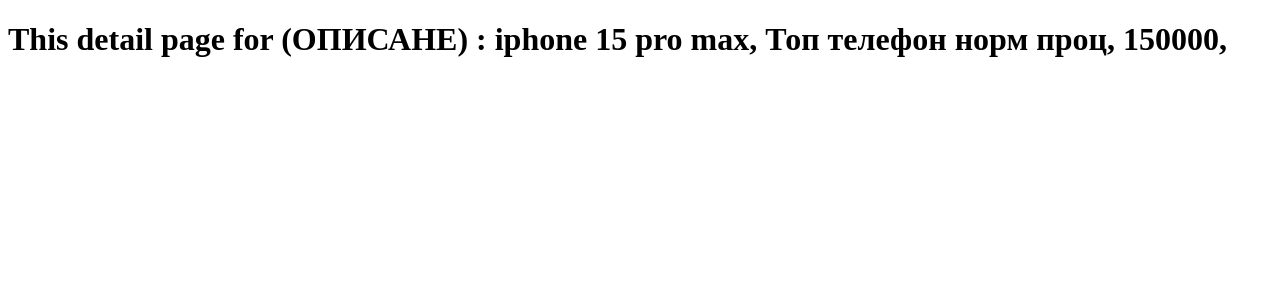
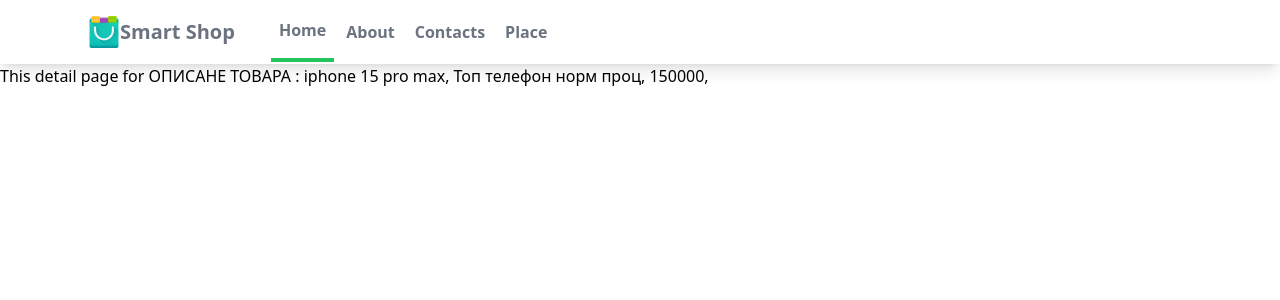
Before and after one commit to eqwert13/django_site, a Django app: page /myapp/1/ in a window 1280 px wide. Shown: the top 300 px of the page. Run offline with Django 5.2, Linux system fonts and the light colour scheme; data comes from the database, SQL or seed files in the repository; style sheets or scripts are compiled from the project's sources.

Commit message:
navbar.html create separetely

```diff
--- a/mysite/myapp/templates/myapp/base.html
+++ b/mysite/myapp/templates/myapp/base.html
@@ -5,9 +5,12 @@
     <meta charset="UTF-8">
     <meta name="viewport" content="width=device-width, initial-scale=1.0">
     <link rel="stylesheet" href="{% static 'myapp/styles.css' %}">
-    <title>Document</title>
+    <title>SmartShop</title>
 </head>
 <body>
+
+    {% include "myapp/navbar.html" %}
+
     {% block content %}
     {% endblock content %}
 </body>
--- a/mysite/myapp/templates/myapp/detail.html
+++ b/mysite/myapp/templates/myapp/detail.html
@@ -1,3 +1,6 @@
+{% extends "myapp/base.html" %}
+{% block content %}
+
 <!DOCTYPE html>
 <html lang="en">
 <head>
@@ -6,9 +9,12 @@
     <title>Document</title>
 </head>
 <body>
+
     <h1>
-        This detail page for (ОПИСАНЕ) : {{item.name}}, {{item.description}}, {{item.price}},
+        This detail page for ОПИСАНЕ ТОВАРА : {{item.name}}, {{item.description}}, {{item.price}},
     </h1>
 
 </body>
 </html>
+
+{% endblock content %}
--- /dev/null
+++ b/mysite/myapp/templates/myapp/navbar.html
@@ -0,0 +1,21 @@
+{% load static %}
+    <nav class="bg-white shadow-lg">
+		<div class="max-w-6xl mx-auto px-4">
+			<div class="flex justify-between">
+				<div class="flex space-x-7">
+					<div>
+						<a href="#" class="flex items-center px-2 py-4">
+						<img class="h-8 w-8" src="{% static 'myapp/images/shop.png' %}" alt="logo" />
+						<span class="text-gray-500 font-semibold text-xl">Smart Shop</span>
+						</a>
+					</div>
+					<div class="items-center flex space-x-1">
+						<a href="/myapp/" class="py-4 px-2 text-gray-500 font-semibold border-b-4 border-green-500">Home</a>
+						<a href="#" class="py-4 px-2 text-gray-500 font-semibold">About</a>
+						<a href="#" class="py-4 px-2 text-gray-500 font-semibold">Contacts</a>
+                        <a href="#" class="py-4 px-2 text-gray-500 font-semibold">Place</a>
+					</div>
+				</div>
+			</div>
+		</div>
+	</nav>
```
Also changed, not shown: mysite/myapp/templates/myapp/index.html (+3 -21 lines).
